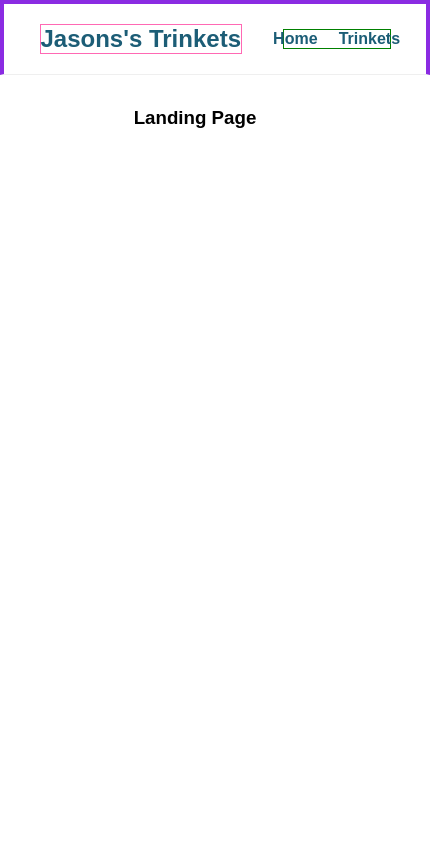
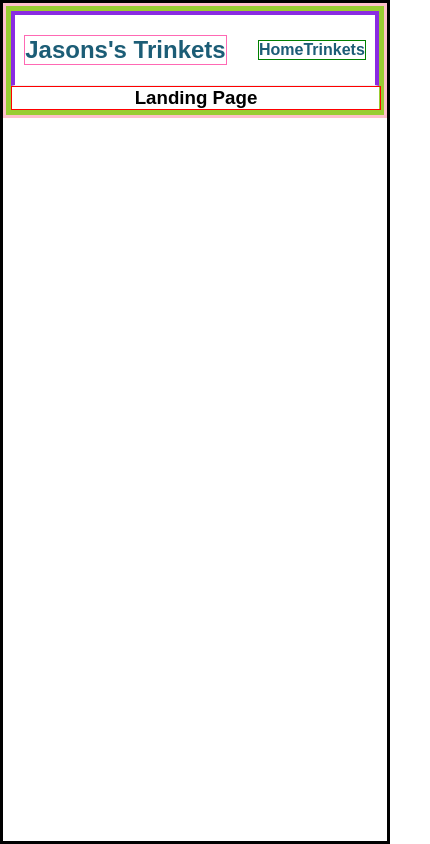
Before and after one commit to stevekutz/React_TrinketRouter_exp, a React (Create React App) app in the folder app/: page / in a window 390 px wide. Shown: the whole page, 430 px wide, since content can reach past the window. Built offline with nearby package versions, Linux system fonts and the light colour scheme.

Commit message:
experimenting with responsive design

```diff
--- a/app/src/App.css
+++ b/app/src/App.css
@@ -1,44 +1,56 @@
-html,
-body,
-#root {
-  width: 100%;
-  height: 100%;
+html{
+  border: 3px solid black;
+  box-sizing: border-box;
   margin: 0;
   padding: 0;
+  height: 100%;
+  width: 100%;
+}
+
+/*html,
+body, */
+#root {
+  border: 3px solid pink;
+  margin: 0 auto;
+  max-width: 100%;
+  padding: 0;
+
 }
 
 .App {
+  border: 5px solid yellowgreen;
   font-family: sans-serif;
   text-align: center;
-  height: 100%;
-  width: 100%;
 }
 
 nav {
   border: 4px solid blueviolet;
   display: flex;
   justify-content: space-between;
-  flex-wrap: wrap;
+  /* flex-wrap: wrap; */
   align-items: center;
-   align-content: center;
-  padding: 0 16px;
+  align-content: center;
+  padding: 0 2.5%;
   border-bottom: 1px solid #efefef;
-  margin-bottom: 32px;
-  width: 100%;
+  /* margin: 32px auto; */
+  /* width: 100%;   CAUSES Horz bar !!! */
 }
 
 .nav-links {
   border: 1px solid green;
   display: flex;
-  margin-right: 5%;
-  justify-content: center;
+  justify-content: space-between;
+
+/*  margin-right: 5%; */
+
 }
 
 .nav-links a {
   text-decoration: none;
   color: #1c5d76;
   font-weight: bold;
-  padding: 0 10%;
+ /* padding:  0 15%; */
+ /* padding: 0 10%; */
  /* margin-right: 8px; */
 }
 
@@ -53,7 +65,7 @@ nav {
 .store-header {
   border: 1px solid  hotpink;
   color: #1c5d76;
-  margin-left: 5%;
+
 }
 
 .home-wrapper {
--- a/app/src/components/Home.js
+++ b/app/src/components/Home.js
@@ -2,5 +2,9 @@ import React from "react";
 
 export default function(props) {
    console.log("Home props ", props);
-  return <h3> Landing Page</h3>;
+   return <h3 style = {{
+    border: '1px solid red',
+    width: "100%",
+    margin: "0 auto"
+    }} > Landing Page </h3>;
 }
```
